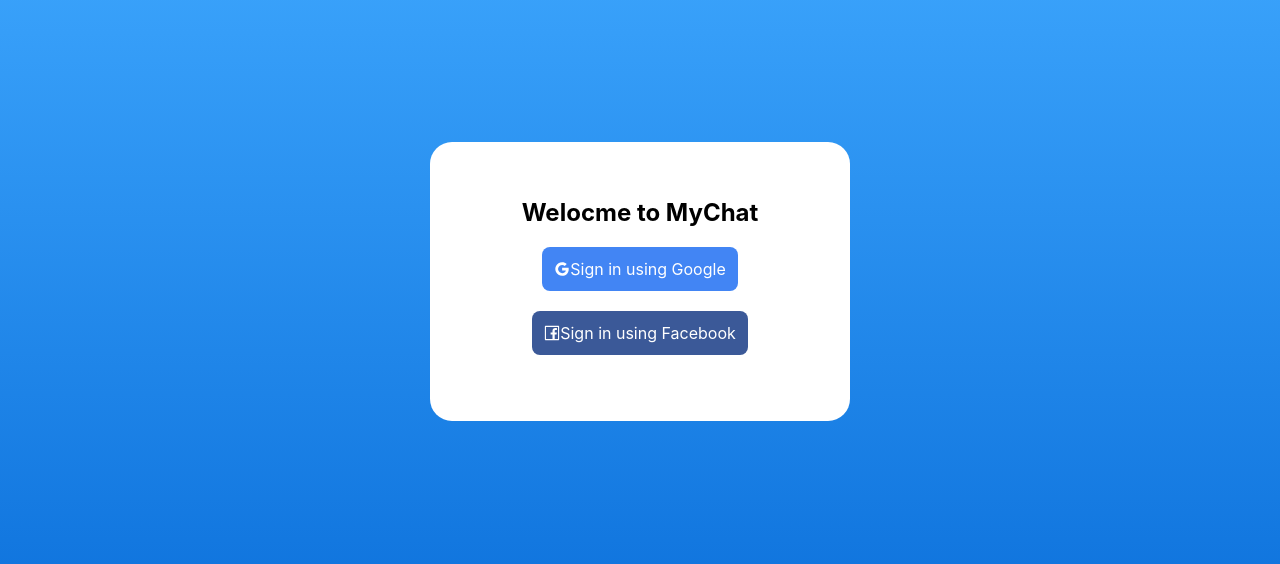
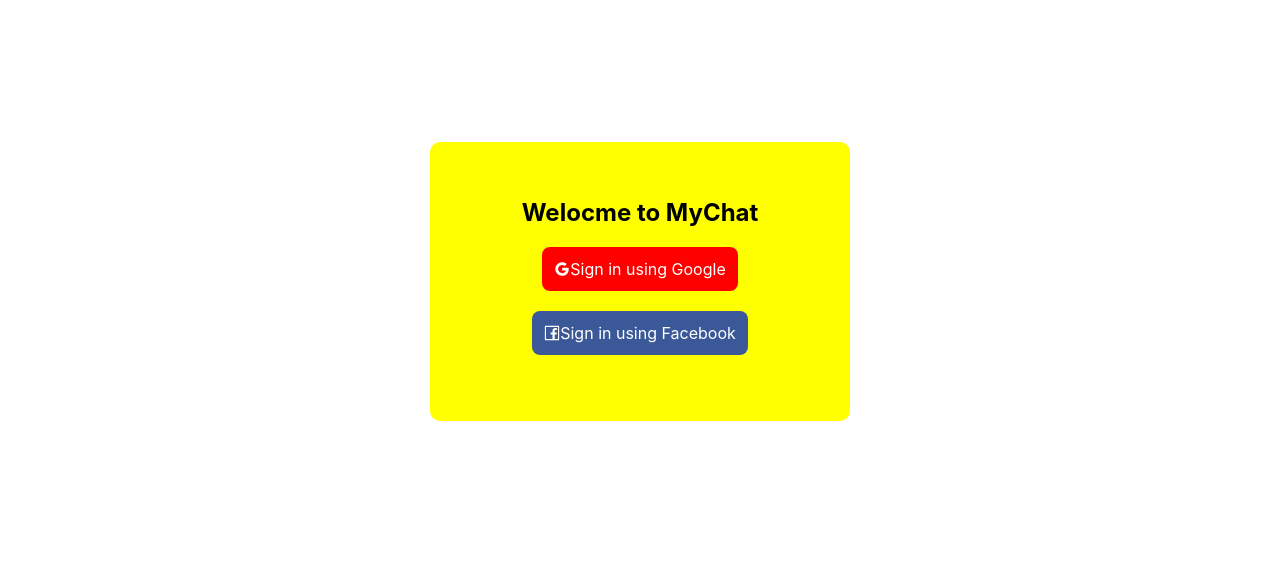
Before and after one commit to vabhijeet/Firebase-Chat-App, a React (Create React App) app: page / in a window 1280 px wide. Shown: the part 114-678 px from the top of the page. Built offline with nearby package versions, Linux system fonts and the light colour scheme; no server answers.

Commit message:
m changes

```diff
--- a/src/components/Chats.js
+++ b/src/components/Chats.js
@@ -77,7 +77,7 @@
     <div className='chats-page'>
       <div className='nav-bar'>
         <div className='logo-tab'>
-          Unichat
+          MyChat
         </div>
 
         <div onClick={handleLogout} className='logout-tab'>
--- a/src/index.css
+++ b/src/index.css
@@ -18,8 +18,8 @@
 
 .nav-bar {
   width: 100%;
-  height: 66px;
-  background-color: #002766;
+  height: 60px;
+  background-color: black;
 }
 
 .logo-tab {
@@ -47,7 +47,7 @@
 /* Login Page */
 
 #login-page {
-  background-image: linear-gradient(#40a9ff, #096dd9);
+  background-image: yellow;
   position: absolute;
   top: 0px;
   bottom: 0px;
@@ -63,8 +63,8 @@
   padding-bottom: 66px;
   width: 420px;
   text-align: center;
-  background-color: white;
-  border-radius: 22px;
+  background-color: yellow;
+  border-radius: 10px;
 }
 
 .login-button {
@@ -80,7 +80,7 @@
 }
 
 .google {
-  background-color: #4285f4;
+  background-color: red;
   color: white;
 }
 
```
